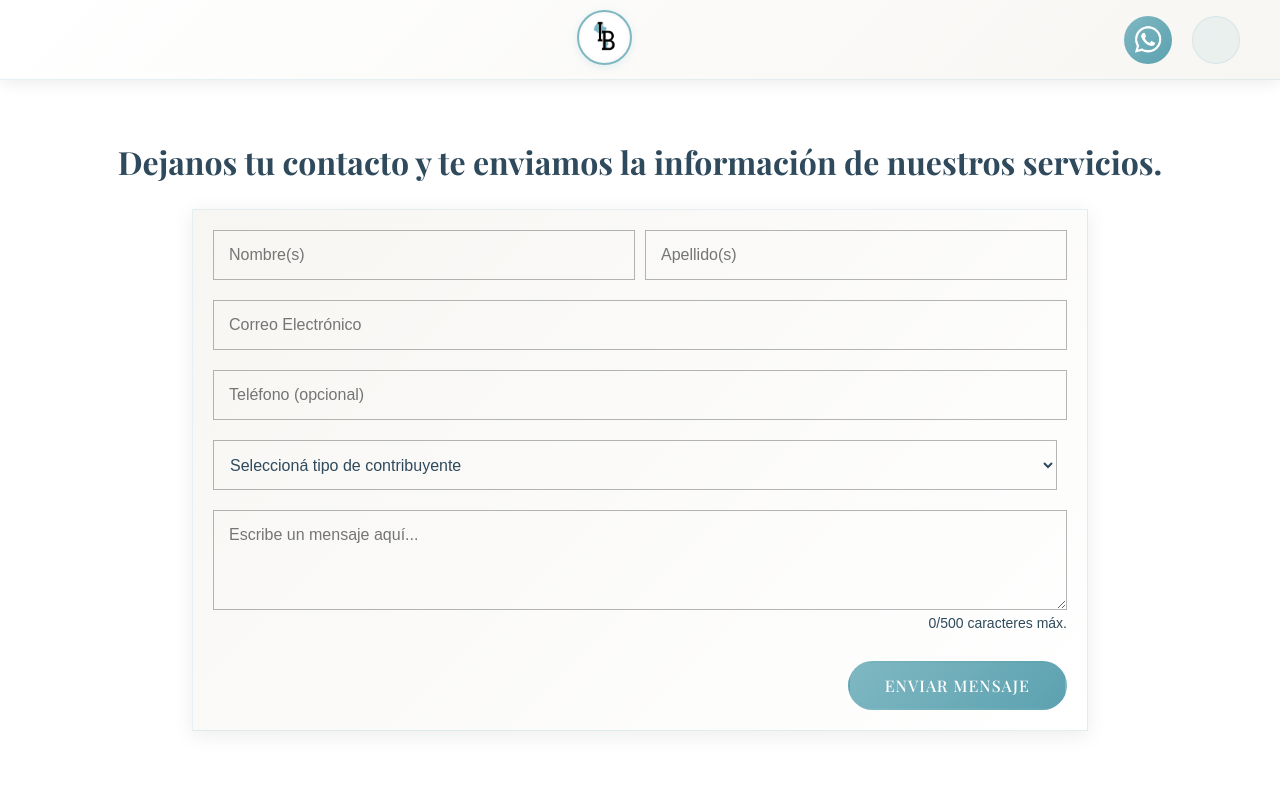
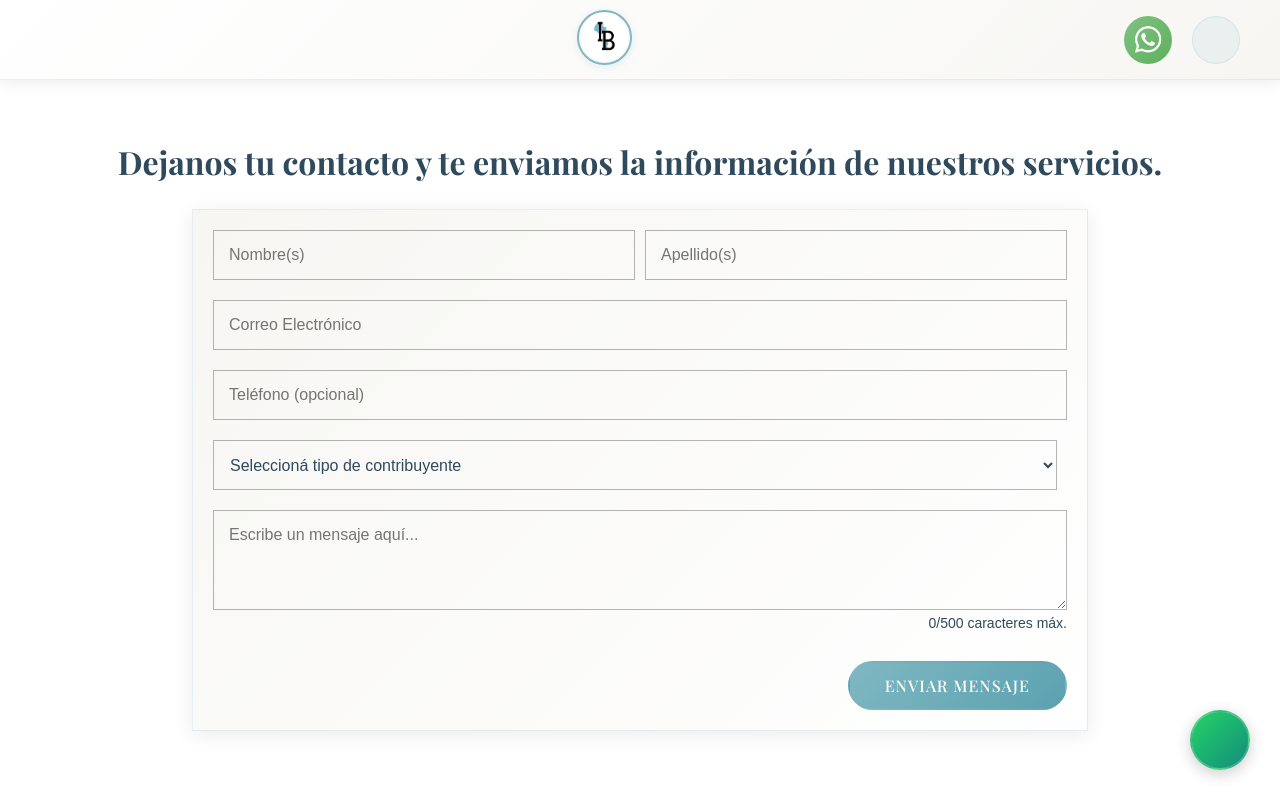
Before and after one commit to agosGentille/ContadorIB-Web, a React (Create React App) app in the folder client/: page /contacto in a window 1280 px wide. Shown: the top 800 px of the page. Built offline with nearby package versions, Linux system fonts and the light colour scheme; no server answers; a web font is replaced by a local one.

Commit message:
Nuevos cambios

```diff
--- /dev/null
+++ b/client/src/Components/BtnContactoFlotante.js
@@ -0,0 +1,141 @@
+import { useEffect, useState, useRef  } from 'react';
+import { HashLink } from 'react-router-hash-link';
+import { useLocation } from 'react-router-dom';
+
+import '../Styles/BtnContactanos.css';
+
+function BtnContactoFlotante() {
+    const [showFloatBtn, setShowFloatBtn] = useState(false);
+    const [isActive, setIsActive] = useState(false);
+    const location = useLocation();
+    const touchTimer = useRef(null);
+    const isTouchDevice = useRef(false);
+
+    useEffect(() => {
+        // Detectar si es dispositivo táctil
+        isTouchDevice.current = 'ontouchstart' in window;
+
+        if (location.pathname === '/') {
+            // Pequeño delay para asegurar que el DOM está listo
+            setTimeout(() => {
+                const btnOriginal = document.querySelector('.btn-contactanos');
+
+                if (btnOriginal) {
+                    const observer = new IntersectionObserver(
+                        ([entry]) => {
+                            setShowFloatBtn(!entry.isIntersecting);
+                        },
+                        { threshold: 0, rootMargin: "0px" }
+                    );
+
+                    observer.observe(btnOriginal);
+
+                    return () => {
+                        observer.disconnect();
+                    };
+                } else {
+                    // Si no hay botón original, mostramos el flotante igual
+                    setShowFloatBtn(true);
+                }
+            }, 500);
+        } else {
+            setShowFloatBtn(true);
+        }
+
+    }, [location.pathname]);
+
+    // Manejar touch en móviles
+    const handleTouchStart = (e) => {
+        // Limpiar timer anterior si existe
+        if (touchTimer.current) {
+            clearTimeout(touchTimer.current);
+        }
+
+        // Activar expansión
+        setIsActive(true);
+    };
+
+    const handleTouchEnd = (e) => {
+        // Prevenir comportamiento por defecto de manera no pasiva
+        e.preventDefault();
+
+        // Guardar referencia al enlace para navegar después
+        const link = e.currentTarget;
+
+        // Configurar timer para navegar después de la expansión
+        touchTimer.current = setTimeout(() => {
+            // Navegar programáticamente
+            window.location.href = '/contacto#FormularioDeContacto';
+        }, 300);
+    };
+
+    const handleTouchMove = () => {
+        // Si el usuario se mueve (scroll), cancelar la expansión y navegación
+        if (touchTimer.current) {
+            clearTimeout(touchTimer.current);
+            touchTimer.current = null;
+        }
+        setIsActive(false);
+    };
+
+    const handleTouchCancel = () => {
+        // Si se cancela el touch, limpiar todo
+        if (touchTimer.current) {
+            clearTimeout(touchTimer.current);
+            touchTimer.current = null;
+        }
+        setIsActive(false);
+    };
+
+    const handleClick = (e) => {
+        // En desktop, comportamiento normal
+        if (!isTouchDevice.current) {
+            return; // Dejar que el HashLink maneje la navegación
+        }
+
+        // En móviles, si ya está activo, navegamos
+        if (isActive) {
+            return; // Dejar que el HashLink maneje la navegación
+        }
+
+        // Si no está activo, prevenimos y activamos
+        e.preventDefault();
+        setIsActive(true);
+
+        // Timer para navegar
+        setTimeout(() => {
+            window.location.href = '/contacto#FormularioDeContacto';
+        }, 300);
+    };
+
+    if (!showFloatBtn) return null;
+
+
+     return (
+        <HashLink
+            smooth
+            to="/contacto#FormularioDeContacto"
+            className="btn-contactanos-flotante"
+            onTouchStart={handleTouchStart}
+            onTouchEnd={handleTouchEnd}
+            onTouchMove={handleTouchMove}
+            onTouchCancel={handleTouchCancel}
+            onClick={handleClick}
+            onMouseEnter={() => setIsActive(true)}
+            onMouseLeave={() => setIsActive(false)}
+        >
+            <div className={`contenedor-boton ${isActive ? 'active' : ''}`}>
+                <span className="icono-contenedor">
+                    <span className="material-symbols-outlined">
+                        support_agent
+                    </span>
+                </span>
+                <span className="texto-boton">
+                    CONTACTANOS
+                </span>
+            </div>
+        </HashLink>
+    );
+}
+
+export default BtnContactoFlotante;
--- a/client/src/Pages/Contacto.js
+++ b/client/src/Pages/Contacto.js
@@ -4,6 +4,7 @@ import '../Styles/ContactoStyle.css';
 
 import FormularioContacto from '../Components/FormContacto';
 import MapaUbicacion from '../Components/MapaUbicacion';
+import BotonContactoFlotante from '../Components/BtnContactoFlotante';
 
 import { API_BASE_URL } from '../Config/api.js';
 
@@ -37,6 +38,7 @@ function Contacto() {
             <h3>Visitanos en Nuestro Estudio</h3>
             <MapaUbicacion/>
          </section>
+         <BotonContactoFlotante />
         </>
     );
 }
--- a/client/src/Pages/Home.js
+++ b/client/src/Pages/Home.js
@@ -11,6 +11,7 @@ import AcordeonCondiciones from '../Components/AcordeonCondiciones';
 import Calendly from '../Components/Calendly';
 import OpinionesGoogle from '../Components/OpinionesGoogle';
 import CintaEmpresas from '../Components/CintaEmpresas';
+import BotonContactoFlotante from '../Components/BtnContactoFlotante';
 
 function Home() {
     const [visibleSobreNosotros, setVisibleSobreNosotros] = useState(false);
@@ -358,6 +359,8 @@ function Home() {
          <OpinionesGoogle />
 
          <CintaEmpresas />
+
+         <BotonContactoFlotante />
         </>
     );
 }
--- a/client/src/Pages/Planes.js
+++ b/client/src/Pages/Planes.js
@@ -2,6 +2,7 @@ import { useEffect, useState } from "react";
 
 import TarjetaPlanes from '../Components/PlanesCard';
 import PlanesSociedades from '../Components/PlanesSociedades';
+import BotonContactoFlotante from '../Components/BtnContactoFlotante';
 
 import '../Styles/PlanesStyle.css';
 
@@ -108,6 +109,7 @@ function Planes() {
          </section>
 
          <PlanesSociedades />
+         <BotonContactoFlotante />
         </>
     );
 }
--- /dev/null
+++ b/client/src/Styles/BtnContactanos.css
@@ -0,0 +1,129 @@
+.btn-contactanos-flotante {
+    position: fixed;
+    bottom: 20px;
+    right: 20px;
+    z-index: 9999;
+    text-decoration: none;
+    display: flex;
+    align-items: center;
+    -webkit-tap-highlight-color: transparent; /* Quita el highlight en móviles */
+}
+
+/* Contenedor del botón */
+.btn-contactanos-flotante .contenedor-boton {
+    display: flex;
+    align-items: center;
+    background: linear-gradient(135deg, #25D366, #128C7E);
+    border-radius: 40px;
+    box-shadow: 0 4px 15px rgba(0,0,0,0.2);
+    transition: all 0.3s cubic-bezier(0.175, 0.885, 0.32, 1.275);
+    cursor: pointer;
+    border: 2px solid rgba(255, 255, 255, 0.2);
+    animation: pulse 2s infinite;
+    width: 56px;
+    overflow: hidden;
+}
+
+/* Estado expandido */
+.btn-contactanos-flotante .contenedor-boton.active,
+.btn-contactanos-flotante:hover .contenedor-boton {
+    width: 180px; /* Un poco más pequeño para que no se corte */
+}
+
+/* Icono contenedor */
+.btn-contactanos-flotante .icono-contenedor {
+    width: 52px;
+    height: 52px;
+    border-radius: 50%;
+    display: flex;
+    align-items: center;
+    justify-content: center;
+    background: transparent;
+    flex-shrink: 0;
+}
+
+/* Ícono */
+.btn-contactanos-flotante .material-symbols-outlined {
+    font-size: 28px;
+    color: white;
+    font-variation-settings: 'FILL' 1, 'wght' 500, 'GRAD' 0, 'opsz' 24;
+}
+
+/* Texto del botón */
+.btn-contactanos-flotante .texto-boton {
+    color: white;
+    font-weight: 600;
+    font-size: 0.9rem;
+    letter-spacing: 0.3px;
+    white-space: nowrap;
+    padding-right: 16px;
+    opacity: 0;
+    transition: opacity 0.2s ease 0.1s;
+    flex-shrink: 0;
+}
+
+/* Mostrar texto cuando está activo */
+.btn-contactanos-flotante .contenedor-boton.active .texto-boton,
+.btn-contactanos-flotante:hover .texto-boton {
+    opacity: 1;
+}
+
+/* Efecto de ondas */
+@keyframes pulse {
+    0% {
+        box-shadow: 0 0 0 0 rgba(37, 211, 102, 0.7);
+    }
+    70% {
+        box-shadow: 0 0 0 12px rgba(37, 211, 102, 0);
+    }
+    100% {
+        box-shadow: 0 0 0 0 rgba(37, 211, 102, 0);
+    }
+}
+
+/* Tablet y desktop */
+@media screen and (min-width: 768px) {
+    .btn-contactanos-flotante {
+        bottom: 30px;
+        right: 30px;
+    }
+
+    .btn-contactanos-flotante .contenedor-boton {
+        width: 60px;
+    }
+
+    .btn-contactanos-flotante .contenedor-boton.active,
+    .btn-contactanos-flotante:hover .contenedor-boton {
+        width: 220px;
+    }
+
+    .btn-contactanos-flotante .icono-contenedor {
+        width: 56px;
+        height: 56px;
+    }
+
+    .btn-contactanos-flotante .material-symbols-outlined {
+        font-size: 30px;
+    }
+
+    .btn-contactanos-flotante .texto-boton {
+        font-size: 1rem;
+        padding-right: 20px;
+    }
+}
+
+/* Animación de entrada */
+@keyframes slideIn {
+    from {
+        opacity: 0;
+        transform: translateY(20px);
+    }
+    to {
+        opacity: 1;
+        transform: translateY(0);
+    }
+}
+
+.btn-contactanos-flotante {
+    animation: slideIn 0.5s ease-out;
+}
--- a/client/src/Styles/HeaderStyle.css
+++ b/client/src/Styles/HeaderStyle.css
@@ -220,7 +220,7 @@ html{
   justify-content: center;
   text-decoration: none;
   transition: all 0.3s ease;
-  background: var(--bg-boton);
+  background: var(--bg-boton-wsp);
   border: none;
   padding: 10px;
   width: 45px;
@@ -245,7 +245,7 @@ html{
 }
 
 .btn-Hablanos:hover {
-   background: var(--bg-boton-hover);
+   background: var(--bg-boton-hover-wsp);
   transform: scale(1.05) rotate(5deg);
   box-shadow: 0 6px 20px rgba(127, 184, 194, 0.4);
 }
--- a/client/src/Styles/HomeStyle.css
+++ b/client/src/Styles/HomeStyle.css
@@ -82,6 +82,8 @@ html{
   position: relative;
   z-index: 1;
 }
+
+.titulo-inicio{color: #7FB8C2;}
 
 /* Tarjeta sutil para el contenido principal */
 .contenedor-principal-inicio {
@@ -198,7 +200,6 @@ html{
     max-width: 650px;
     margin: 0 auto;
     line-height: 1.3;
-    color: var(--color-texto-oscuro);
     text-shadow: 0 1px 2px rgba(0, 0, 0, 0.05);
   }
 
--- a/client/src/Styles/Theme.css
+++ b/client/src/Styles/Theme.css
@@ -21,7 +21,9 @@
   --bg-header: linear-gradient(135deg, #FFFFFF 0%, #F7F6F3 100%);
   --bg-footer: linear-gradient(135deg, #F7F6F3 0%, #FFFFFF 100%);
   --bg-boton: linear-gradient(135deg, #7FB8C2, #5CA1B0);
+  --bg-boton-wsp: linear-gradient(135deg, #7fc282, #5fb05c);
   --bg-boton-hover: linear-gradient(135deg, #5CA1B0, #7FB8C2);
+  --bg-boton-hover-wsp: linear-gradient(135deg, #5fb05c, #7fc282);
   --bg-secc-impacto: linear-gradient(to bottom right, #2F4A5C 0%,#7FB8C2 100%);
   --color-span-impacto: #ACD4CD;
   --bg-punto-timeline: #2F4A5C;
```
